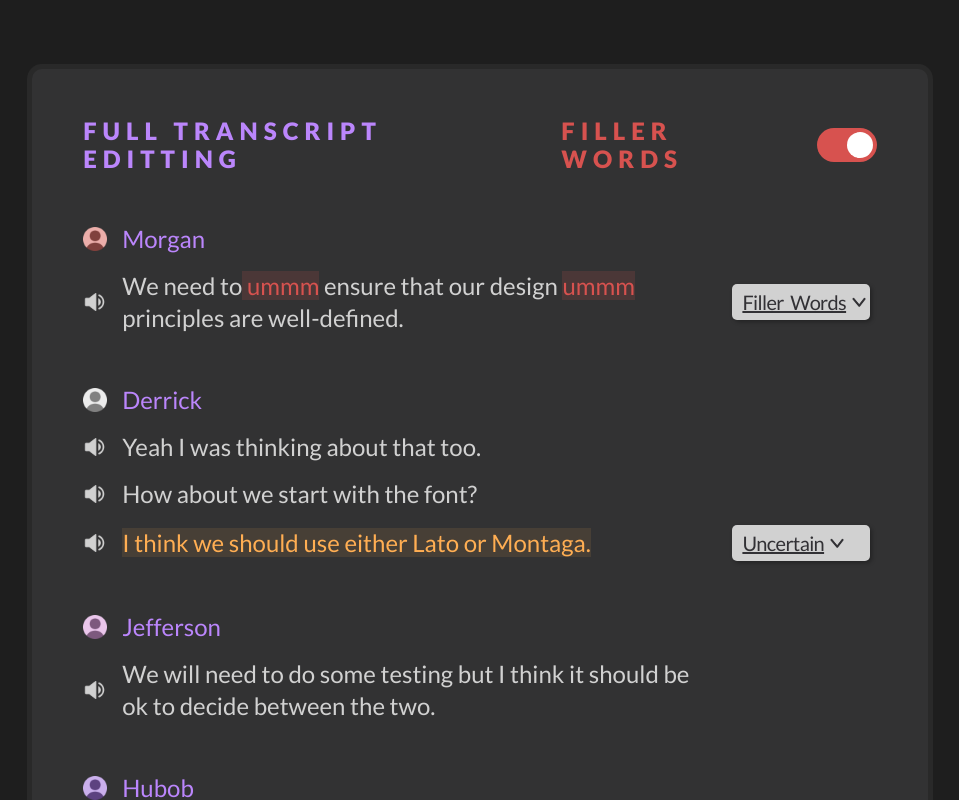
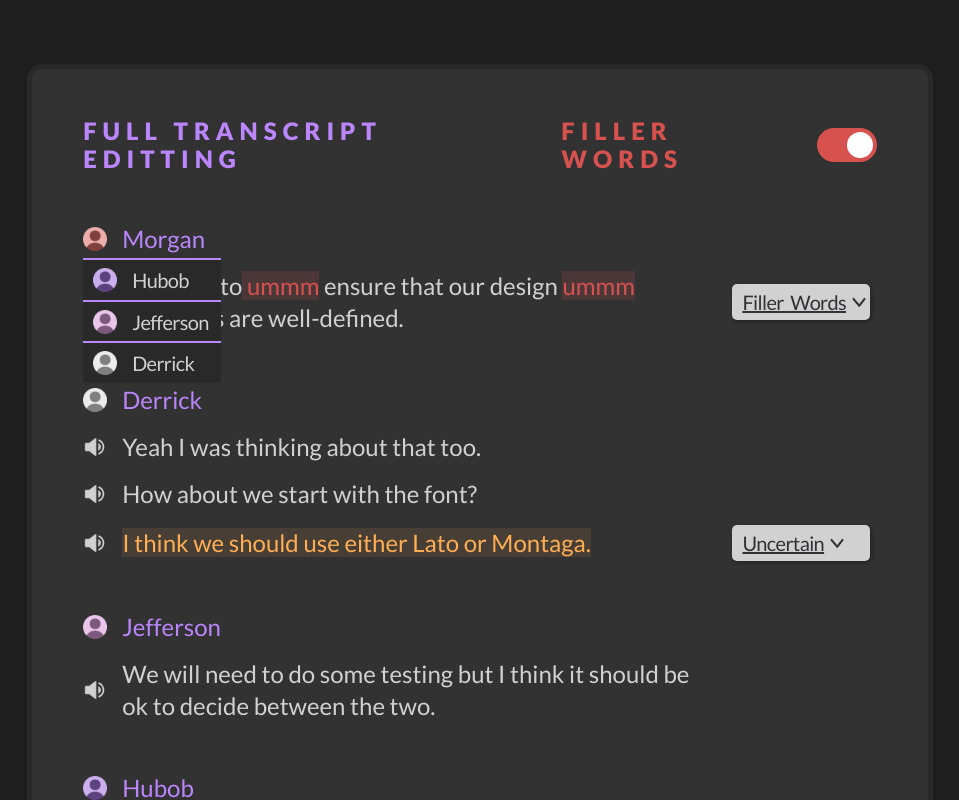
Before and after one commit to Jaywhisker/Satiscribe, a Next.js app in the folder SatiscribeFrontEnd/: page /large in a window 1280 px wide. Both pictures are taken after a click on the element 255 px from the left and 239 px from the top of the page. Shown: the top 800 px of the page, without its empty margins (160-1119 px from the left). Built offline with nearby package versions, Linux system fonts and the light colour scheme.

Commit message:
Saving Progress

```diff
--- a/SatiscribeFrontEnd/components/large blocks/FullTranscriptBlock/Design A/vettingBlock.js
+++ b/SatiscribeFrontEnd/components/large blocks/FullTranscriptBlock/Design A/vettingBlock.js
@@ -7,6 +7,7 @@ import SentenceData from '@/data/Sentence.json'
 import PargraphData from '@/data/Paragraph.json'
 import TranscriptTags from '../Tags and Labels/transcriptTagsLabels'
 import logos from '@/styles/Logos.module.css'
+import PersonTag from '../Tags and Labels/taggingPerson'
 import { onInput, setCursorPosition, handleToggleFiller, handleDropDown, clickDropDown } from '../EditingTranscriptFunctions'
 
 
@@ -16,7 +17,6 @@ function VettingBlock() {
 
     const [toggleFiller, setToggleFiller] = useState(true);
     const [cursorPointerLocation, setCursorPositionLocation] = useState(0)
-    let sentenceCount = 0; // Initialize the running count of sentences outside the map function
     const [exampleData, setExampleData] = useState(initialData)
     const [paragraphID, setParagraphID] = useState(0)
     const [disabledContainer, setDisabledContainer] = useState(() => Array.from({ length: exampleData.length }, () => false));
@@ -38,8 +38,46 @@ function VettingBlock() {
         }
     }
 
-    console.log(speakerChangeIndices)
+    const arrayRange = (start, stop, step) =>
+        Array.from(
+            { length: (stop - start) / step + 1 },
+            (value, index) => start + index * step
+        );
 
+    const [dropDowncontainer2, setDropDowncontainer2] = useState(() => Array.from({ length: speakerChangeIndices.length }, () => false))
+
+
+    function handlePersonSelected(index, tagName, speakerChangeIndices, exampleData, setExampleData, setDropDowncontainer2, dropDowncontainer2) {
+        const specialIndex = speakerChangeIndices.findIndex((element) => element == index)
+        console.log(specialIndex)
+        if (specialIndex == speakerChangeIndices.length - 1) {
+            let range = arrayRange(index, exampleData.length - 1, 1)
+            console.log(range)
+            for (let i of range) {
+                exampleData[i].speaker = tagName;
+            }
+
+        } else {
+            const stopPoint = speakerChangeIndices[specialIndex + 1]
+            let range = arrayRange(index, stopPoint - 1, 1);
+            console.log(range)
+            for (let i of range) {
+                exampleData[i].speaker = tagName;
+            }
+        }
+        setExampleData([...exampleData]);
+        clickDropDown2(index, setDropDowncontainer2, speakerChangeIndices, dropDowncontainer2)
+
+
+        // Set the dropdowncontainerindex to the opposite of what it currently is
+    }
+
+    function clickDropDown2(id, setDropDowncontainer2, speakerData, dropDowncontainer2) {
+        let partialdropDrown2 = Array.from({ length: speakerData.length }, () => false)
+        const index = speakerData.findIndex((element) => element == id)
+        partialdropDrown2[index] = !dropDowncontainer2[index]
+        setDropDowncontainer2(partialdropDrown2)
+    }
 
     const nameProfileContainer = {
         "Hubob": "Profile Pict (Cream).png",
@@ -55,6 +93,7 @@ function VettingBlock() {
     }
 
     const allTags = [...new Set(["Filler Words", "Uncertain", "Unrelated"])];
+    const allPeople = [...new Set(["Hubob", "Morgan", "Jefferson", "Derrick"])];
 
     const paragraphRef = useRef(null)
 
@@ -91,13 +130,20 @@ function VettingBlock() {
                             <div>
                                 {speakerChangeIndices.includes(index) && (
                                     // Conditional content when there is a speaker change
-                                    <li style={{ marginTop: 50 }}>
-                                        <div className={`${flexi.flexRowSmolGap} ${flexi.justifyStart} ${flexi.alignCenter} `} style={{ width: '100%' }}>
-                                            <div className={logos.evensmallerclickable} style={{ backgroundImage: `url("/profiles/${nameProfileContainer[data.speaker]}")`, zIndex: 1 }}></div>
-                                            <p>{data.speaker}</p>
-
-                                        </div>
-                                    </li>
+                                    <PersonTag
+                                        backgroundurl={`url("/profiles/${nameProfileContainer[data.speaker]}")`}
+                                        name={data.speaker}
+                                        handleDropDown={(tagName) => handlePersonSelected(index, tagName, speakerChangeIndices, exampleData, setExampleData, setDropDowncontainer2, dropDowncontainer2)}
+                                        Dropdown={dropDowncontainer2[speakerChangeIndices.findIndex((element) => element == index)]}
+                                        allPeople={allPeople}
+                                        onClick={() => clickDropDown2(index, setDropDowncontainer2, speakerChangeIndices, dropDowncontainer2)}
+                                    />
+                                    // <li style={{ marginTop: 50 }}>
+                                    //     <div className={`${flexi.flexRowSmolGap} ${flexi.justifyStart} ${flexi.alignCenter} `} style={{ width: '100%' }}>
+                                    //         <div className={logos.evensmallerclickable} style={{ backgroundImage: `url("/profiles/${nameProfileContainer[data.speaker]}")`, zIndex: 1 }}></div>
+                                    //         <p>{data.speaker}</p>
+                                    //     </div>
+                                    // </li>
                                 )}
                                 <li>
                                     <div className={`${flexi.flexRowSmolGap} ${flexi.justifyStart} ${flexi.alignCenter} `} style={{ width: '100%' }}>
@@ -116,7 +162,8 @@ function VettingBlock() {
                                                 name={data.tags}
                                                 disabled={disabledContainer[index]}
                                                 allTags={allTags}
-                                                handleDropDown={(newTag) => handleDropDown(index, newTag, tagDictionary, exampleData, setExampleData, setDropDowncontainer, dropDowncontainer)} Dropdown={dropDowncontainer[index]}
+                                                handleDropDown={(newTag) => handleDropDown(index, newTag, tagDictionary, exampleData, setExampleData, setDropDowncontainer, dropDowncontainer)}
+                                                Dropdown={dropDowncontainer[index]}
                                                 onClick={() => clickDropDown(index, setDropDowncontainer, exampleData, dropDowncontainer)}
                                             />
                                         ) : (null)}
--- a/SatiscribeFrontEnd/components/large blocks/FullTranscriptBlock/Design B/VettingBlockB.js
+++ b/SatiscribeFrontEnd/components/large blocks/FullTranscriptBlock/Design B/VettingBlockB.js
@@ -82,7 +82,8 @@ function VettingBlockB() {
                                         name={data.tags}
                                         disabled={disabledContainer[index]}
                                         allTags={allTags}
-                                        handleDropDown={(newTag) => handleDropDown(index, newTag, tagDictionary, exampleData, setExampleData, setDropDowncontainer, dropDowncontainer)} Dropdown={dropDowncontainer[index]}
+                                        handleDropDown={(newTag) => handleDropDown(index, newTag, tagDictionary, exampleData, setExampleData, setDropDowncontainer, dropDowncontainer)}
+                                        Dropdown={dropDowncontainer[index]}
                                         onClick={() => clickDropDown(index, setDropDowncontainer, exampleData, dropDowncontainer)}
                                         onPress={() => { paragraphRef.current.focus(); console.log(paragraphRef, "pressed") }}
                                     />
--- /dev/null
+++ b/SatiscribeFrontEnd/components/large blocks/FullTranscriptBlock/Tags and Labels/taggingPerson.js
@@ -0,0 +1,54 @@
+import React from 'react'
+import style from '@/styles/Colourtest.module.css'
+import flexi from '@/styles/Flexible.module.css'
+import logos from '@/styles/Logos.module.css'
+import contentblock from '@/styles/components/contentblocks.module.css'
+import tags from '@/styles/components/large blocks/tags.module.css'
+
+function PersonTag({ backgroundurl, name, handleDropDown, Dropdown, allPeople, onClick }) {
+
+    const nameProfileContainer = {
+        "Hubob": "Profile Pict (Cream).png",
+        "Morgan": "Profile Pict (Yellow).png",
+        "Jefferson": "Profile Pict (Purple).png",
+        "Derrick": "Profile Pict (Pink).png",
+    }
+
+    var filteredPeople;
+    if (allPeople !== undefined) {
+        filteredPeople = allPeople.filter(Name => Name !== name);
+    }
+    return (
+        <>
+            <li style={{ marginTop: 50 }}>
+                <div className={`${flexi.flexRowSmolGap} ${flexi.justifyStart} ${flexi.alignCenter} `} style={{ width: '100%' }} >
+                    <div className={logos.evensmallerclickable} style={{ backgroundImage: backgroundurl, zIndex: 1 }} onClick={onClick}></div>
+                    <p onClick={onClick}>{name}</p>
+                </div>
+
+                {Dropdown && (
+                    <div style={{ position: 'relative', top: -33 }}>
+                        <div className={`${flexi.flexColumnMediumGap}`} style={{ zIndex: 0 }}>
+                            {filteredPeople.map((tagName, index) => (
+                                <div key={index} className={`${tags.peopleLabel} ${flexi.flexRowSmollestGap} ${flexi.alignCenter} ${flexi.justifyStart}`} style={{ top: `calc(${index} * 5.2vh + 4.5vh)` }} onClick={() => handleDropDown(tagName)}>
+                                    <div className={`${tags.peopleLabelInnerStyling} ${flexi.flexRowSmolGap} `}>
+                                        <div className={`${flexi.flexColumnNoGap} ${flexi.justjustifyCenter}`}>
+                                            <div className={logos.evensmallerclickable} style={{ backgroundImage: `url("/profiles/${nameProfileContainer[tagName]}")`, zIndex: 1 }} onClick={onClick}></div>
+                                        </div>
+                                        <div className={`${flexi.flexColumnNoGap} ${flexi.justjustifyCenter}`}>
+                                            <h6 className={`${tags.transcribeCleaningTagText}`} style={{ color: `var(--Final_White)` }}>{tagName}</h6>
+                                        </div>
+                                    </div>
+                                </div>
+                            ))}
+                        </div>
+                    </div>
+                )}
+
+            </li>
+
+        </>
+    )
+}
+
+export default PersonTag
--- a/SatiscribeFrontEnd/styles/components/large blocks/tags.module.css
+++ b/SatiscribeFrontEnd/styles/components/large blocks/tags.module.css
@@ -87,3 +87,20 @@ h6.transcribeCleaningTagText:hover {
 .labelsDropDown:hover {
     cursor: pointer;
 }
+
+.peopleLabel {
+    z-index: 2;
+    background-color: var(--Final_Component_Dark_Grey);
+    width: calc(10vw + var(--smollerGap));
+    height: 5vh;
+    border-top: 2px solid var(--Final_Light_Purple);
+    position: absolute;
+}
+
+.peopleLabelInnerStyling {
+    z-index: 2;
+    background-color: var(--Final_Component_Dark_Grey);
+    width: 100%;
+    height: 100%;
+    padding-left: var(--smollerGap);
+}
```
Also changed, not shown: SatiscribeFrontEnd/components/large blocks/FullTranscriptBlock/EditingTranscriptFunctions.js (+19 -17 lines).
